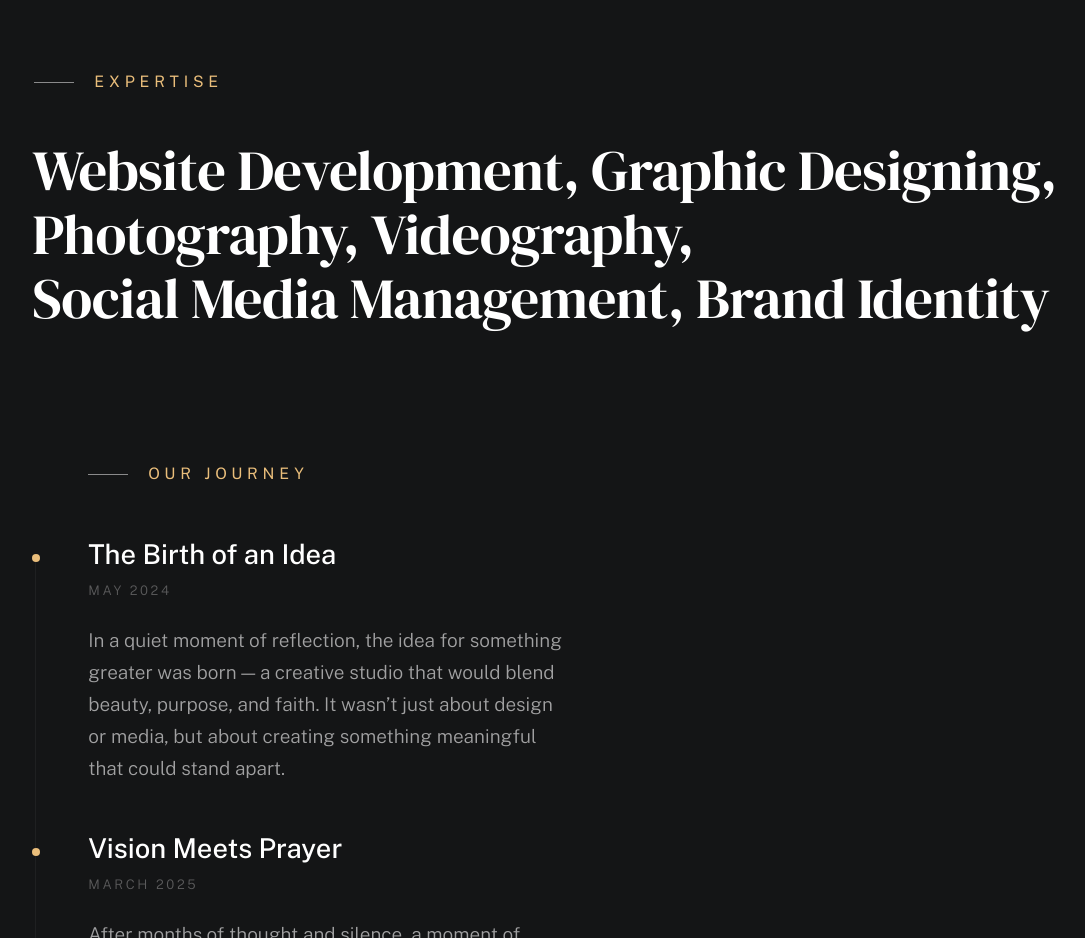
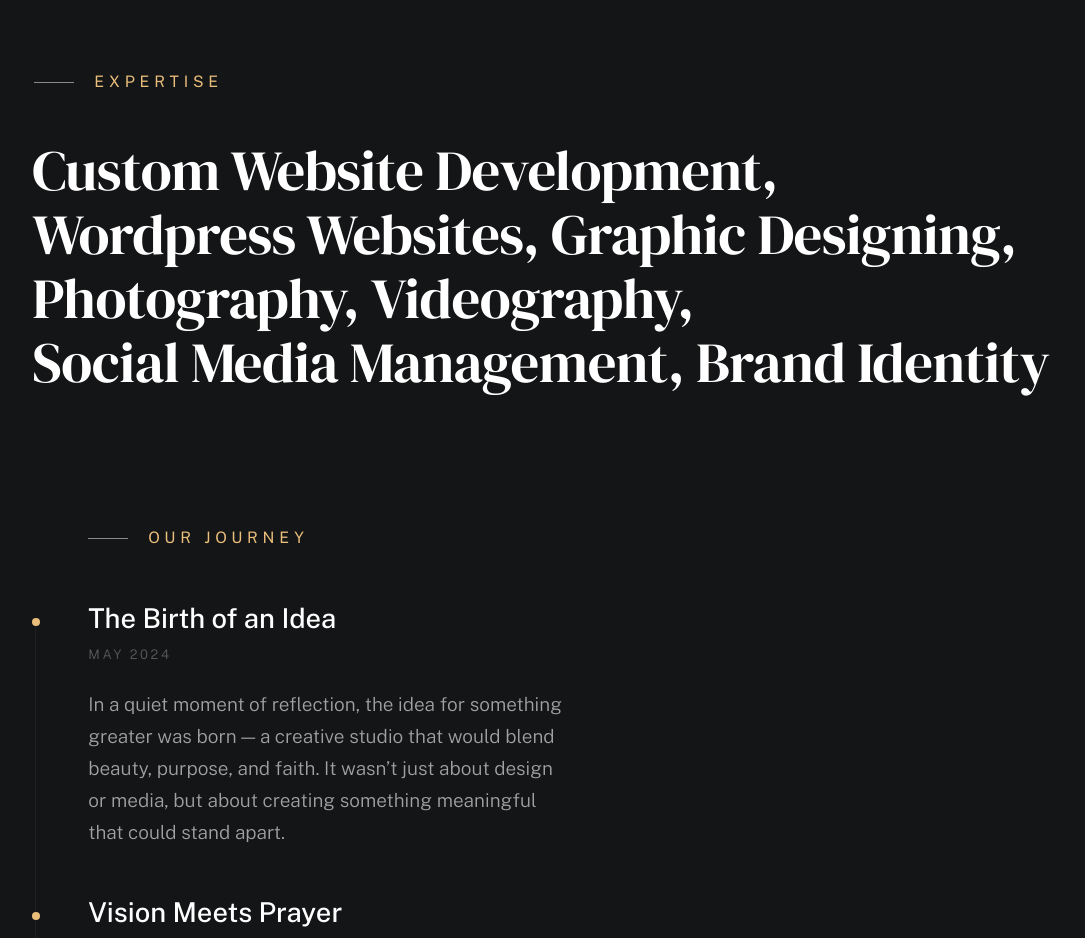
Before and after one commit to overthinker-pro/overthinker-studio, a plain HTML site: page index.html in a window 1280 px wide. Shown: the part 1660-2598 px from the top of the page, without its empty margins (39-1124 px from the left). Drawn offline with nearby package versions, Linux system fonts and the light colour scheme; a web font is replaced by a local one.

Commit message:
new expertise addition

```diff
--- a/index.html
+++ b/index.html
@@ -187,7 +187,8 @@
               <h2 class="text-pretitle with-line" data-animate-el>Expertise</h2>
 
               <ul class="skills-list h1" data-animate-el>
-                <li>Website Development</li>
+                <li>Custom Website Development</li>
+                <li>Wordpress Websites</li>
                 <li>Graphic Designing</li>
                 <li>Photography</li>
                 <li>Videography</li>
```
